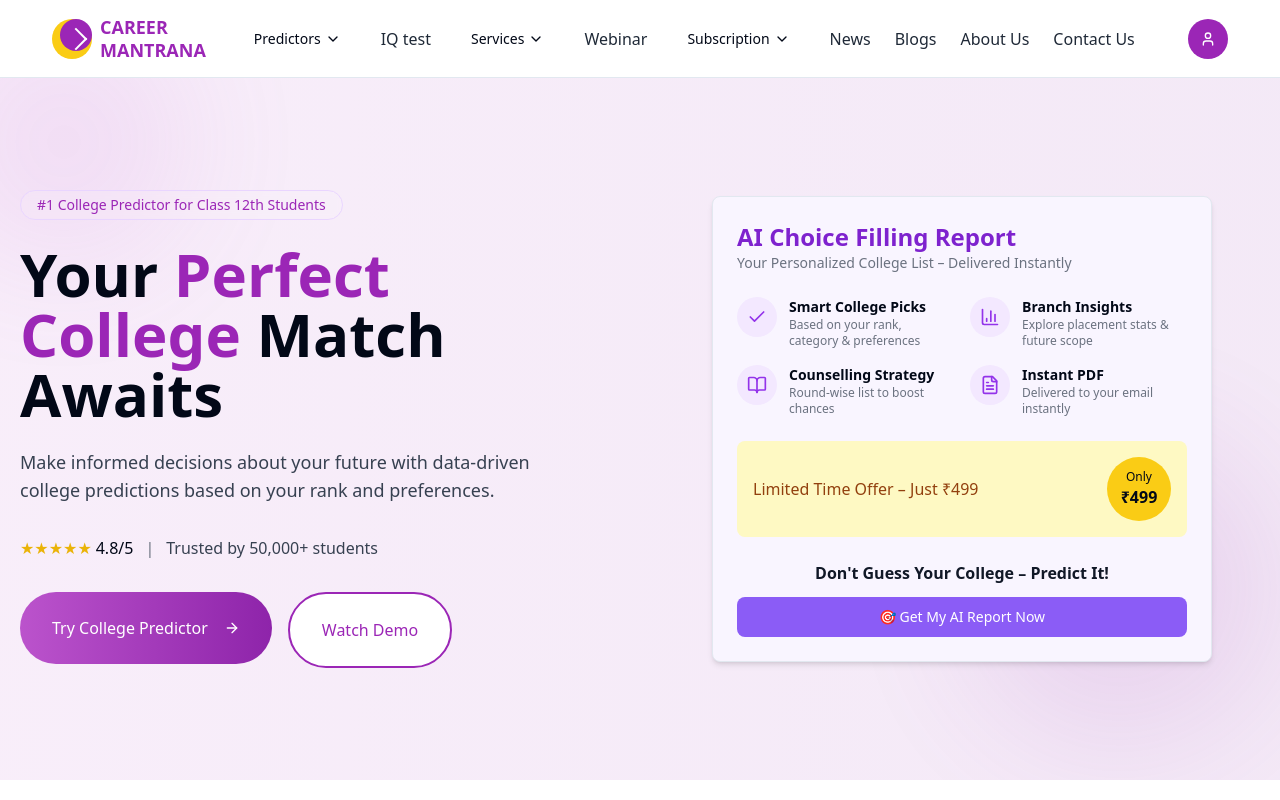
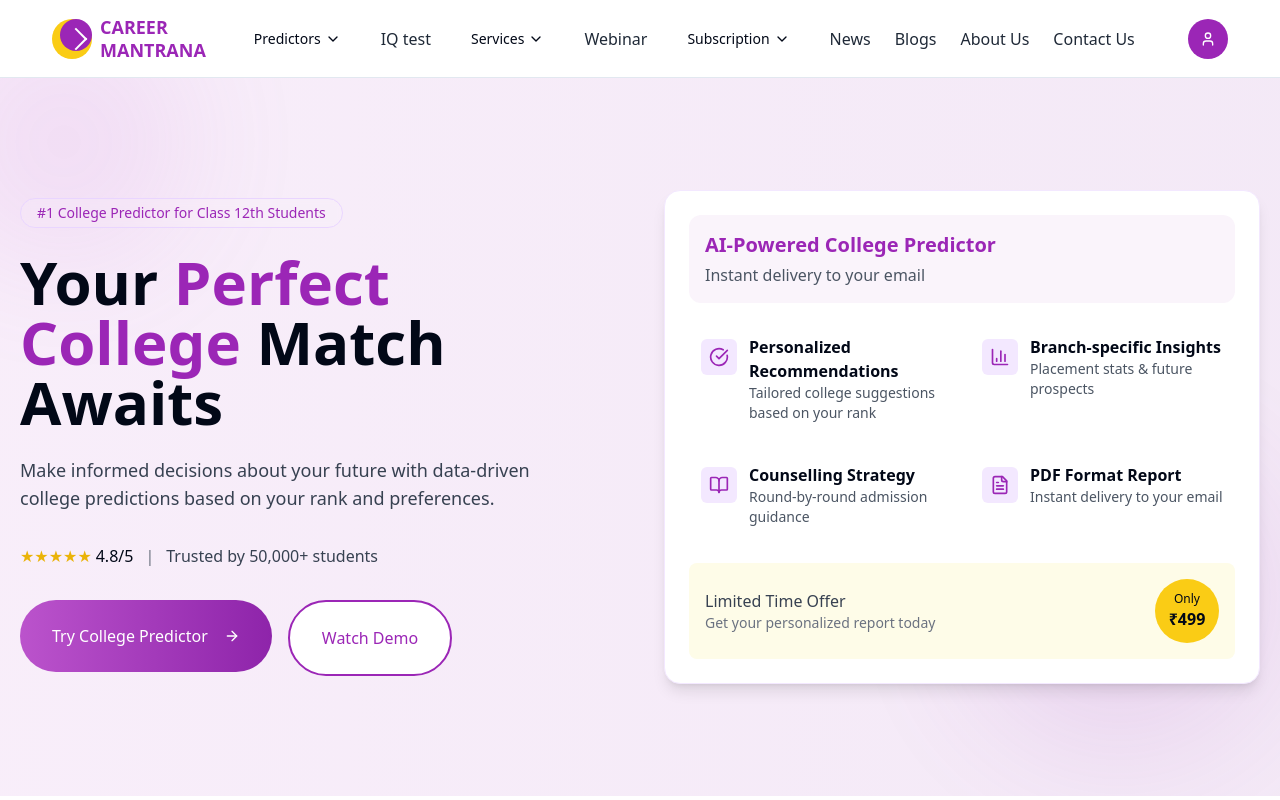
Before and after one commit to students-mantrana-git/image-snap-react-view, a React (Vite) app: page / in a window 1280 px wide. Shown: the top 800 px of the page. Built offline with nearby package versions, Linux system fonts and the light colour scheme.

Commit message:
Reverted to commit afbf72784acb8b655300d771d2129d60aa42052b

```diff
--- a/src/components/AIChoiceFillingCard.tsx
+++ /dev/null
@@ -1,89 +0,0 @@
-
-import React from 'react';
-import { Button } from "@/components/ui/button";
-import { Card, CardContent } from "@/components/ui/card";
-import { Check, BarChart3, BookOpen, FileText } from 'lucide-react';
-
-const AIChoiceFillingCard = () => {
-  return (
-    <Card className="max-w-[500px] mx-auto bg-[#F9F5FF] shadow-md hover:shadow-lg transition-shadow">
-      <CardContent className="p-6">
-        {/* Top Section: Heading + Subheading */}
-        <div className="mb-6">
-          <h3 className="text-[#7E22CE] font-semibold text-2xl">AI Choice Filling Report</h3>
-          <p className="text-gray-500 text-sm">Your Personalized College List – Delivered Instantly</p>
-        </div>
-
-        {/* Feature Grid (2x2 Layout) */}
-        <div className="grid grid-cols-1 md:grid-cols-2 gap-4 mb-6">
-          {/* Feature 1: Smart College Picks */}
-          <div className="flex items-start gap-3">
-            <div className="bg-[#F3E8FF] p-2 rounded-full h-10 w-10 flex items-center justify-center flex-shrink-0">
-              <Check className="h-5 w-5 text-[#9333EA]" />
-            </div>
-            <div>
-              <h4 className="font-semibold text-sm">Smart College Picks</h4>
-              <p className="text-xs text-gray-500">Based on your rank, category & preferences</p>
-            </div>
-          </div>
-
-          {/* Feature 2: Branch Insights */}
-          <div className="flex items-start gap-3">
-            <div className="bg-[#F3E8FF] p-2 rounded-full h-10 w-10 flex items-center justify-center flex-shrink-0">
-              <BarChart3 className="h-5 w-5 text-[#9333EA]" />
-            </div>
-            <div>
-              <h4 className="font-semibold text-sm">Branch Insights</h4>
-              <p className="text-xs text-gray-500">Explore placement stats & future scope</p>
-            </div>
-          </div>
-
-          {/* Feature 3: Counselling Strategy */}
-          <div className="flex items-start gap-3">
-            <div className="bg-[#F3E8FF] p-2 rounded-full h-10 w-10 flex items-center justify-center flex-shrink-0">
-              <BookOpen className="h-5 w-5 text-[#9333EA]" />
-            </div>
-            <div>
-              <h4 className="font-semibold text-sm">Counselling Strategy</h4>
-              <p className="text-xs text-gray-500">Round-wise list to boost chances</p>
-            </div>
-          </div>
-
-          {/* Feature 4: Instant PDF */}
-          <div className="flex items-start gap-3">
-            <div className="bg-[#F3E8FF] p-2 rounded-full h-10 w-10 flex items-center justify-center flex-shrink-0">
-              <FileText className="h-5 w-5 text-[#9333EA]" />
-            </div>
-            <div>
-              <h4 className="font-semibold text-sm">Instant PDF</h4>
-              <p className="text-xs text-gray-500">Delivered to your email instantly</p>
-            </div>
-          </div>
-        </div>
-
-        {/* Offer Highlight Block */}
-        <div className="bg-[#FEF9C3] p-4 rounded-lg mb-6 flex items-center justify-between">
-          <div>
-            <p className="text-[#92400E] font-medium">Limited Time Offer – Just ₹499</p>
-          </div>
-          <div className="bg-[#FACC15] rounded-full w-16 h-16 flex items-center justify-center flex-shrink-0">
-            <div className="text-center">
-              <span className="text-xs block">Only</span>
-              <span className="font-bold">₹499</span>
-            </div>
-          </div>
-        </div>
-
-        {/* Call to Action Section */}
-        <div className="text-center">
-          <p className="text-gray-900 font-bold text-base mb-3">Don't Guess Your College – Predict It!</p>
-          <Button className="bg-[#8B5CF6] hover:bg-[#7C3AED] py-3 px-5 text-white font-medium rounded-lg w-full">
-            🎯 Get My AI Report Now
-          </Button>
-        </div>
-      </CardContent>
-    </Card>
-  );
-};
-
-export default AIChoiceFillingCard;
--- a/src/pages/Index.tsx
+++ b/src/pages/Index.tsx
@@ -1,7 +1,7 @@
+
 import { Link } from 'react-router-dom';
 import ExamCard from '@/components/ExamCard';
 import NewsletterSubscription from '@/components/NewsletterSubscription';
-import AIChoiceFillingCard from '@/components/AIChoiceFillingCard';
 import { FileText, BarChart3, BookOpen, CheckCircle, ArrowRight } from 'lucide-react';
 import { Button } from "@/components/ui/button";
 import { AspectRatio } from "@/components/ui/aspect-ratio";
@@ -87,7 +87,65 @@ const Index = () => {
 
             {/* Right Content - Feature Card */}
             <div className="w-full lg:w-1/2 mt-12 lg:mt-0">
-              <AIChoiceFillingCard />
+              <div className="bg-white rounded-2xl shadow-lg p-6 border border-purple-100 hover:shadow-xl transition-all animate-fade-in">
+                <div className="bg-mantrana-purple/5 rounded-xl p-4 mb-5">
+                  <h3 className="text-xl font-bold text-mantrana-purple mb-1">AI-Powered College Predictor</h3>
+                  <p className="text-gray-600">Instant delivery to your email</p>
+                </div>
+
+                <div className="grid grid-cols-1 md:grid-cols-2 gap-4">
+                  <div className="flex items-start gap-3 p-3 rounded-lg hover:bg-gray-50">
+                    <div className="bg-purple-100 p-2 rounded-md text-mantrana-purple mt-1">
+                      <CheckCircle size={20} />
+                    </div>
+                    <div>
+                      <h4 className="font-semibold">Personalized Recommendations</h4>
+                      <p className="text-sm text-gray-600">Tailored college suggestions based on your rank</p>
+                    </div>
+                  </div>
+
+                  <div className="flex items-start gap-3 p-3 rounded-lg hover:bg-gray-50">
+                    <div className="bg-purple-100 p-2 rounded-md text-mantrana-purple mt-1">
+                      <BarChart3 size={20} />
+                    </div>
+                    <div>
+                      <h4 className="font-semibold">Branch-specific Insights</h4>
+                      <p className="text-sm text-gray-600">Placement stats & future prospects</p>
+                    </div>
+                  </div>
+
+                  <div className="flex items-start gap-3 p-3 rounded-lg hover:bg-gray-50">
+                    <div className="bg-purple-100 p-2 rounded-md text-mantrana-purple mt-1">
+                      <BookOpen size={20} />
+                    </div>
+                    <div>
+                      <h4 className="font-semibold">Counselling Strategy</h4>
+                      <p className="text-sm text-gray-600">Round-by-round admission guidance</p>
+                    </div>
+                  </div>
+
+                  <div className="flex items-start gap-3 p-3 rounded-lg hover:bg-gray-50">
+                    <div className="bg-purple-100 p-2 rounded-md text-mantrana-purple mt-1">
+                      <FileText size={20} />
+                    </div>
+                    <div>
+                      <h4 className="font-semibold">PDF Format Report</h4>
+                      <p className="text-sm text-gray-600">Instant delivery to your email</p>
+                    </div>
+                  </div>
+                </div>
+
+                <div className="mt-6 bg-yellow-50 rounded-lg p-4 flex items-center justify-between">
+                  <div>
+                    <p className="text-gray-700 font-medium">Limited Time Offer</p>
+                    <p className="text-sm text-gray-500">Get your personalized report today</p>
+                  </div>
+                  <div className="bg-yellow-400 rounded-full w-16 h-16 flex flex-col items-center justify-center text-center">
+                    <span className="text-xs font-medium">Only</span>
+                    <span className="font-bold">₹499</span>
+                  </div>
+                </div>
+              </div>
             </div>
           </div>
         </div>
```
